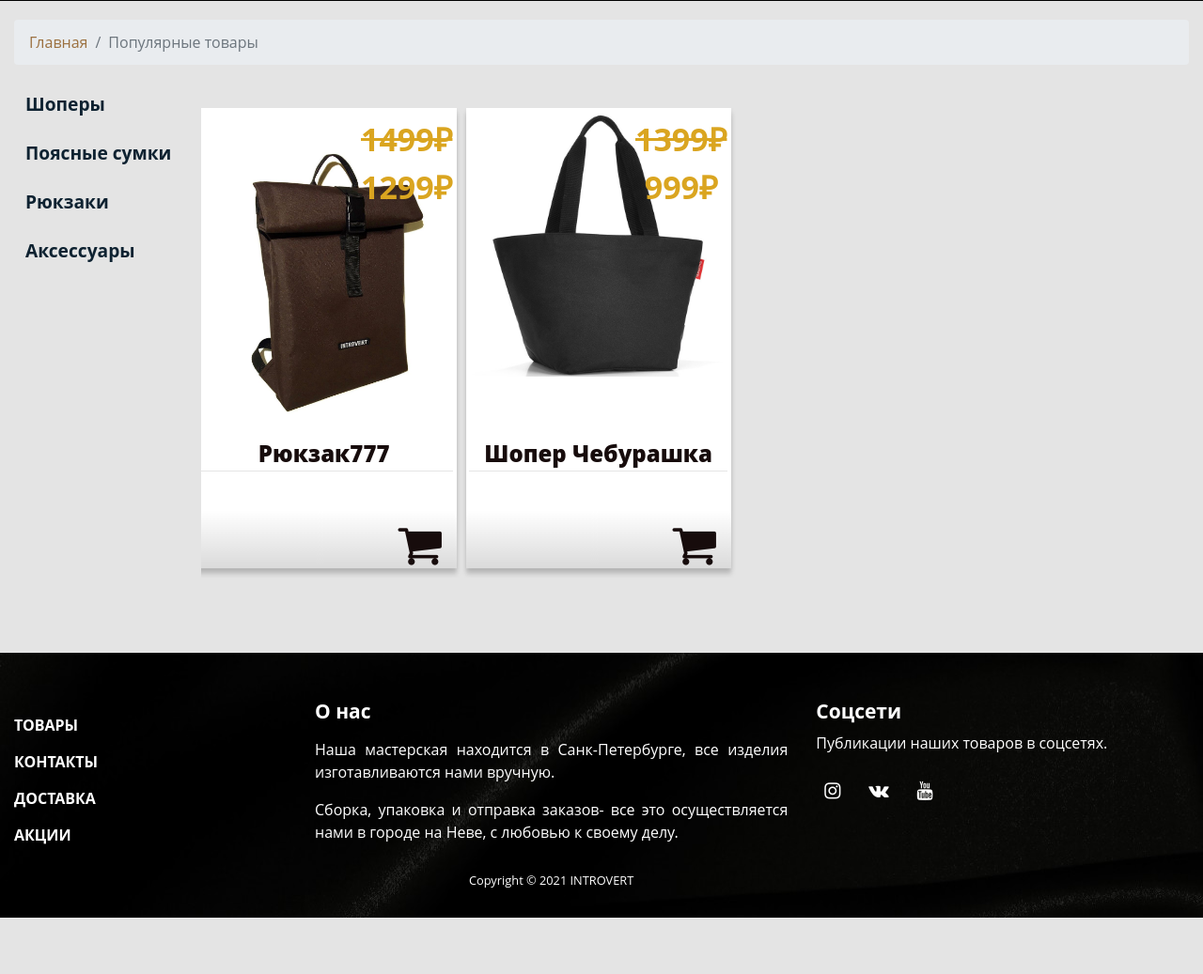
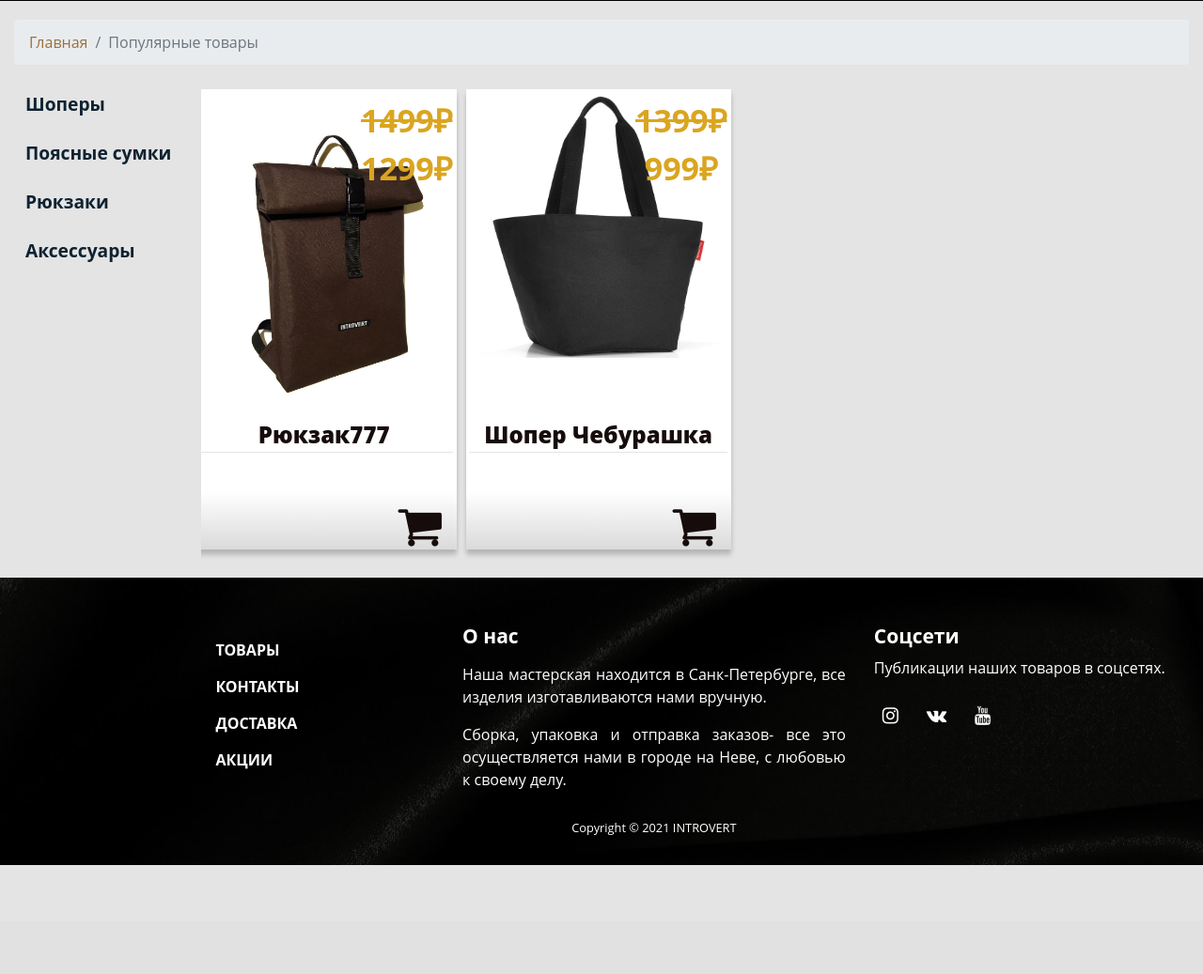
Before and after one commit to rudotcom/electron, a Django app: page / in a window 1280 px wide. Shown: the part 77-1114 px from the top of the page at 94% size. After the commit the page ends 998 px from the top, so only its background shows below. Run offline with Django 3.2, Linux system fonts and the light colour scheme; data comes from the database, SQL or seed files in the repository; some libraries are stand-ins or nearby versions.

Commit message:
product card

```diff
--- a/static/css/style.css
+++ b/static/css/style.css
@@ -197,8 +197,8 @@ input { color: #0E2231}
   background: url(/static/img/product-bg.png) no-repeat;
   background-size: 100% 100%;
   max-width: 294px;
-  margin-top: 30px;
-  margin-bottom: 80px;
+  margin-top: 10px;
+  margin-bottom: 20px;
   height: 500px;
 }
 .tm-item-image {
--- a/templates/base.html
+++ b/templates/base.html
@@ -6,14 +6,13 @@
   <meta http-equiv="X-UA-Compatible" content="IE=edge">
   <meta name="viewport" content="width=device-width, initial-scale=1">
   <title>Интроверт: {% block title %}интернет магазин{% endblock %}</title>
-
-<link rel="stylesheet" href="https://cdn.jsdelivr.net/npm/bootstrap@4.5.3/dist/css/bootstrap.min.css" integrity="sha384-TX8t27EcRE3e/ihU7zmQxVncDAy5uIKz4rEkgIXeMed4M0jlfIDPvg6uqKI2xXr2" crossorigin="anonymous">
+  <link rel="stylesheet" href="https://cdn.jsdelivr.net/npm/bootstrap@4.5.3/dist/css/bootstrap.min.css" integrity="sha384-TX8t27EcRE3e/ihU7zmQxVncDAy5uIKz4rEkgIXeMed4M0jlfIDPvg6uqKI2xXr2" crossorigin="anonymous">
   <link href="{% static "css/font-awesome.min.css" %}" rel="stylesheet">
   <link href="{% static "css/style.css" %}" rel="stylesheet">
   <link rel="shortcut icon" href="{% static "img/favicon.ico" %}" type="image/x-icon" />
+  <script src="https://code.jquery.com/jquery-3.5.1.slim.min.js" integrity="sha384-DfXdz2htPH0lsSSs5nCTpuj/zy4C+OGpamoFVy38MVBnE+IbbVYUew+OrCXaRkfj" crossorigin="anonymous"></script>
+  <script src="https://cdn.jsdelivr.net/npm/bootstrap@4.5.3/dist/js/bootstrap.bundle.min.js" integrity="sha384-ho+j7jyWK8fNQe+A12Hb8AhRq26LrZ/JpcUGGOn+Y7RsweNrtN/tE3MoK7ZeZDyx" crossorigin="anonymous"></script>
 
-<script src="https://code.jquery.com/jquery-3.5.1.slim.min.js" integrity="sha384-DfXdz2htPH0lsSSs5nCTpuj/zy4C+OGpamoFVy38MVBnE+IbbVYUew+OrCXaRkfj" crossorigin="anonymous"></script>
-<script src="https://cdn.jsdelivr.net/npm/bootstrap@4.5.3/dist/js/bootstrap.bundle.min.js" integrity="sha384-ho+j7jyWK8fNQe+A12Hb8AhRq26LrZ/JpcUGGOn+Y7RsweNrtN/tE3MoK7ZeZDyx" crossorigin="anonymous"></script>
   </head>
   <body>
     <div class="tm-top-header">
--- a/templates/gift_list.html
+++ b/templates/gift_list.html
@@ -9,11 +9,9 @@
     При сумме товаров в корзине от {{ bonus_sum }} руб Вы можете добавить в корзину любой из этих подарков абсолютно бесплатно!
 </p>
 
-    <div class="row mt-5">
       {% for product in products %}
         {% include 'i_item_card.html' %}
       {% endfor %}
-    </div>
 
 
 {% endblock content %}
```
